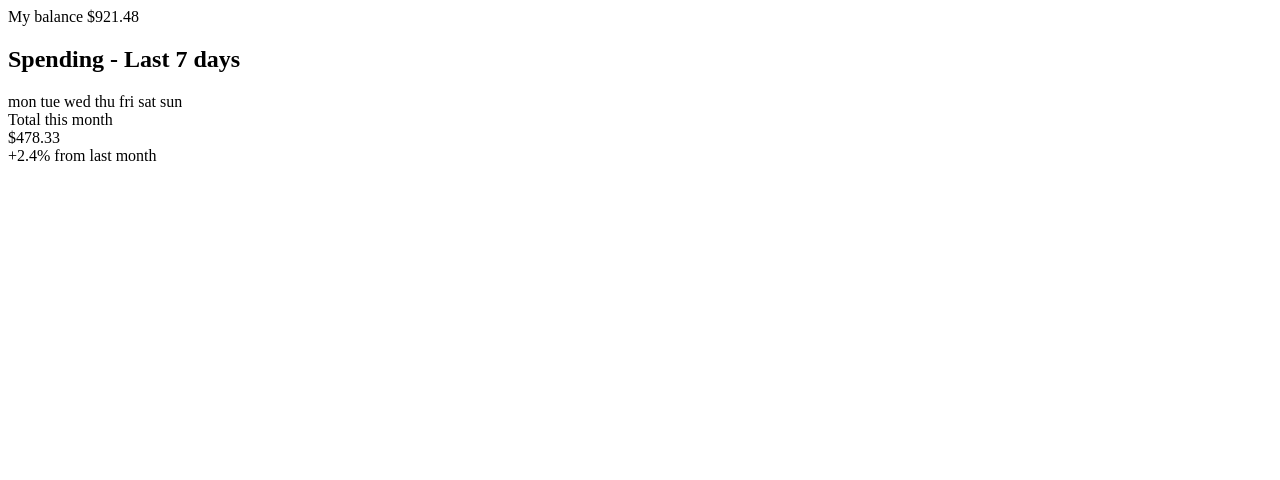
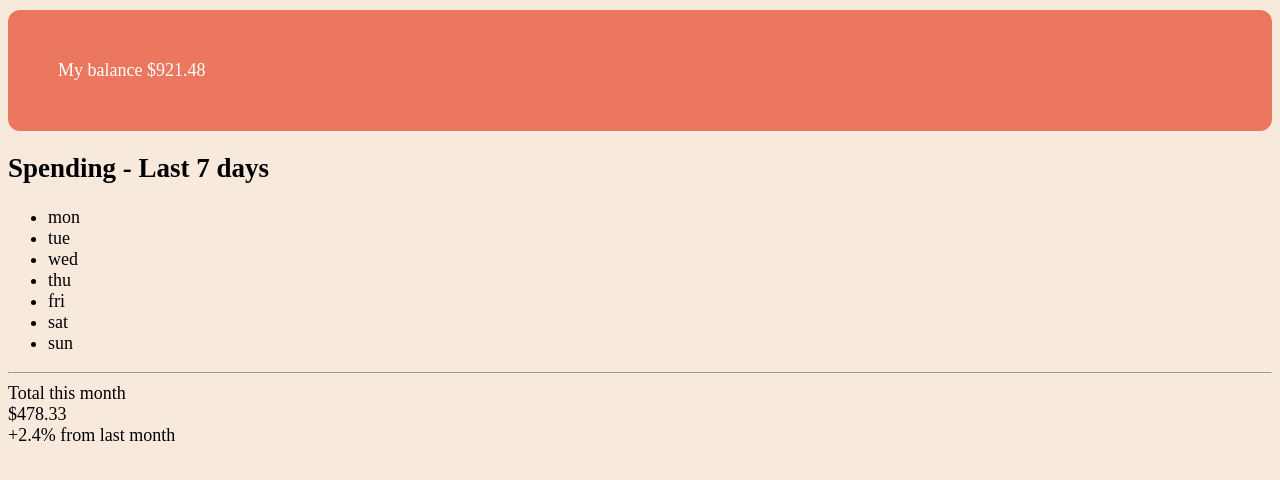
Before and after one commit to kennsawyerr/expenses-chart-component-main, a plain HTML site: page index.html in a window 1280 px wide. Drawn offline with Linux system fonts and the light colour scheme.

Commit message:
modified:   index.html 	modified:   style.css

```diff
--- a/index.html
+++ b/index.html
@@ -19,7 +19,18 @@
 
     <h2>Spending - Last 7 days</h2>
 
-    <div class="days">mon tue wed thu fri sat sun</div>
+    <div class="days">
+      <ul>
+        <li>mon</li>
+        <li>tue</li>
+        <li>wed</li>
+        <li>thu</li>
+        <li>fri</li>
+        <li>sat</li>
+        <li>sun</li>
+      </ul>
+    </div>
+    <hr>
     <div class="total">
       <div class="total-this-month">Total this month</div>
       <div class="flex">
--- a/style.css
+++ b/style.css
@@ -1,11 +1,30 @@
-*::after, *::before, *{
-    box-sizing: border-box;
+*::after,
+*::before,
+* {
+  box-sizing: border-box;
 }
 
-:root{
+:root {
+  --bg-color: hsl(10, 79%, 65%);
+  --p-fonts: 18px;
+  --hero-font: 26px;
+  --: hsl(186, 34%, 60%);
 
-    --soft-red:  hsl(10, 79%, 65%);
-    --p-fonts: 18px;
-    --hero-font: 26px;
+  --Darkbrown: hsl(25, 47%, 15%);
+--Mediumbrown: hsl(28, 10%, 53%);
+--Cream: hsl(27, 66%, 92%);
+--Very-pale-orange: hsl(33, 100%, 98%);
+}
 
+body {
+  background-color: var(--Cream);
+  font-size: 18px;
 }
+
+.header {
+  background-color: var(--bg-color);
+  padding: 50px;
+  border-radius: 12px;
+  margin: 10px auto;
+  color: white;
+}
```
